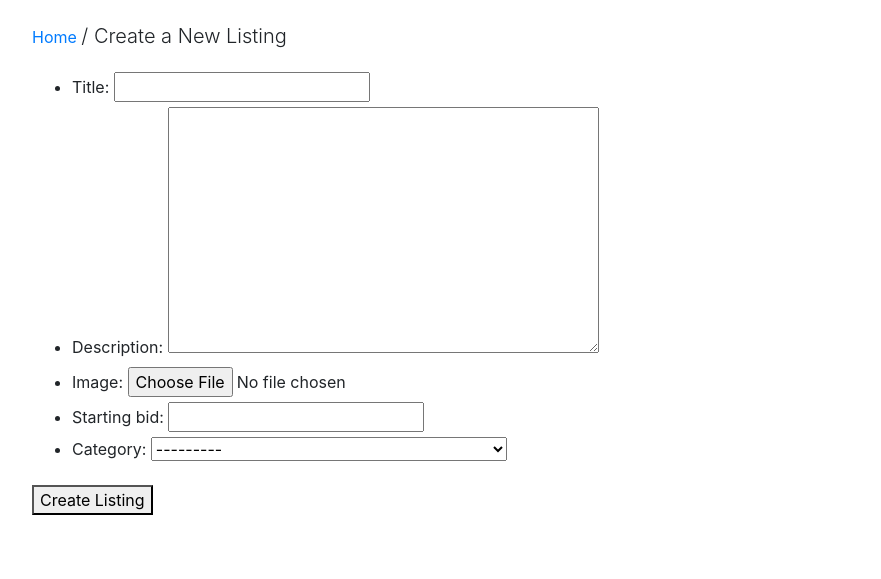
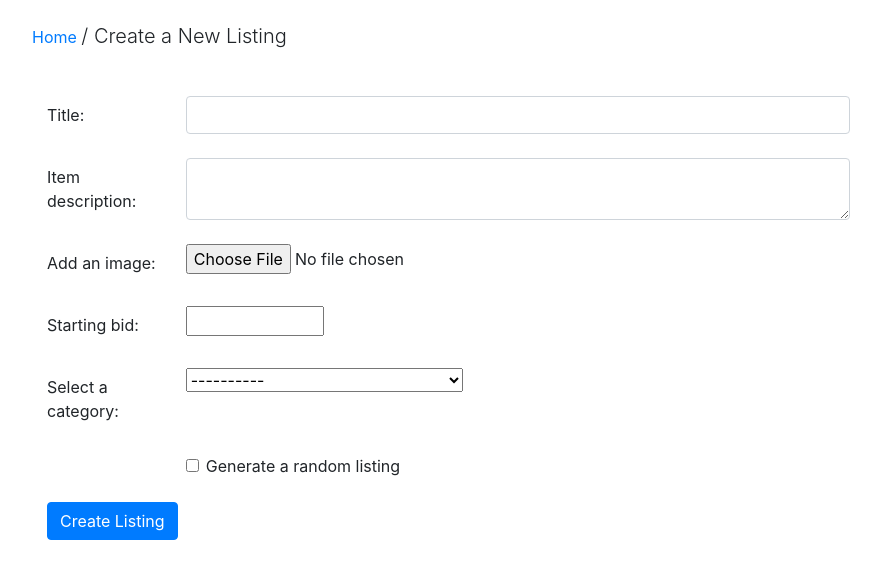
Before and after one commit to dedolence/cs50w, a Django app: page /create/ in a window 1280 px wide. Shown: the part 72-651 px from the top of the page, without its empty margins (53-934 px from the left). Run offline with Django 3.2, Linux system fonts and the light colour scheme; a user stored in the database is signed in; data comes from the database, SQL or seed files in the repository; some libraries are stand-ins or nearby versions.

Commit message:
more form

```diff
--- a/commerce/auctions/forms.py
+++ b/commerce/auctions/forms.py
@@ -1,3 +1,5 @@
+# Not going to use this after all, as I'd prefer writing the form manually to have better control over styles with Bootstrap
+
 from django import forms
 from django.forms import ModelForm
 from .models import Category
@@ -7,10 +9,3 @@ class NewListingForm(ModelForm):
     class Meta:
         model = Listing
         fields = ['title', 'description', 'image', 'starting_bid', 'category']
-
-class OldNewListingForm(forms.Form):
-    title = forms.CharField(label="Title", max_length=64, required=True)
-    description = forms.CharField(label="Description", max_length=200, required=True)
-    image = forms.ImageField(label="Photo", required=False)
-    starting_bid = forms.FloatField(required=True, label="Starting bid", min_value=.01, max_value=9999.99)
-    category = forms.ModelChoiceField(queryset=Category.objects.all(), required=True)
--- a/commerce/auctions/templates/auctions/createListing.html
+++ b/commerce/auctions/templates/auctions/createListing.html
@@ -5,14 +5,55 @@
     {% include 'auctions/pageTitle.html' with page="Create a New Listing" %}
 
     {% if user.is_authenticated %}
+    <div class="container w-75 ml-0">
         <form action="{% url 'create_listing' %}" method="POST" enctype="multipart/form-data">
-            <ul>
-                {% csrf_token %}
-                {{ form.as_ul }}
-            </ul>
-            <button type="submit">Create Listing</button>
+            {% csrf_token %}
+            <div class="row mb-4">
+                <label for="titleInput" class="col-sm-2 col-form-label">Title:</label>
+                <div class="col-sm-10">
+                    <input type="text" class="form-control" maxlength="64" id="titleInput" name="title"/>
+                </div>
+            </div>
+            <div class="row mb-4">
+                <label for="descriptionInput" class="col-sm-2 col-form-label">Item description:</label>
+                <div class="col-sm-10">
+                    <textarea class="form-control" maxlength="500" id="descriptionInput" name="description"></textarea>
+                </div>
+            </div>
+            <div class="row mb-4">
+                <label for="imageInput" class="col-sm-2 col-form-label">Add an image:</label>
+                <div class="col-sm-10">
+                    <input type="file" accept="image/png, image/jpeg, image/jpg" class="form-control-file" name="image" id="imageInput"/>
+                </div>
+            </div>
+            <div class="row mb-4">
+                <label for="bidInput" class="col-sm-2 col-form-label">Starting bid:</label>
+                <div class="col-sm-10">
+                    <input type="number" name="starting_bid" id="bidInput" min="0.01" max="9999.99" step="0.01"/>
+                </div>
+            </div>
+            <div class="row mb-4">
+                <label for="categoryInput" class="col-sm-2 col-form-label">Select a category:</label>
+                <div class="col-sm-10">
+                    <select name="category" id="categoryInput">
+                        <option value="0">----------</option>
+                        {% for category in categories %}
+                            <option value="{{ category.id }}">{{ category.content }}</option>
+                        {% endfor %}
+                    </select>
+                </div>
+            </div>
+            <div class="row mb-4">
+                <div class="col-sm-10 offset-sm-2">
+                    <div class="form-check">
+                        <input type="checkbox" class="form-check-input" name="random" value="True" id="randomInput">
+                        <label for="randomInput" class="form-check-label">Generate a random listing</label>
+                    </div>
+                </div>
+            </div>
+            <button type="submit" class="btn btn-primary">Create Listing</button>
         </form>
-
+    </div>
     {% else %}
         <p>You must be logged in to create a listing.</p>
         <p><a href="{% url 'login' %}">Click here to login</a></p>
--- a/commerce/auctions/templates/auctions/pageTitle.html
+++ b/commerce/auctions/templates/auctions/pageTitle.html
@@ -1 +1 @@
-<h5 class="my-4 lead"><small><a href="{% url 'index' %}">Home</a> </small>/ {{ page }}</h5>
+<h5 class="mt-4 mb-5 lead"><small><a href="{% url 'index' %}">Home</a> </small>/ {{ page }}</h5>
--- a/commerce/auctions/views.py
+++ b/commerce/auctions/views.py
@@ -6,7 +6,9 @@ from django.urls import reverse
 from django.template.loader import get_template
 
 from .models import User, Listing, Bid, Comment, Category, Watchlist
-from .forms import NewListingForm
+
+# no longer using a django-rendered form, as i want more control over styles
+# from .forms import NewListingForm
 
 #for testing
 from . import wordlist
@@ -94,9 +96,11 @@ def create_listing(request):
             'listing': "Replace with details of new listing"
         })
     else:
-        form = NewListingForm()
+        # not using modelForm anymore
+        # form = NewListingForm()
+        categories = Category.objects.all()
         return render(request, "auctions/createListing.html", {
-            'form': form
+            'categories': categories
         })
 
 def categories(request):
```
